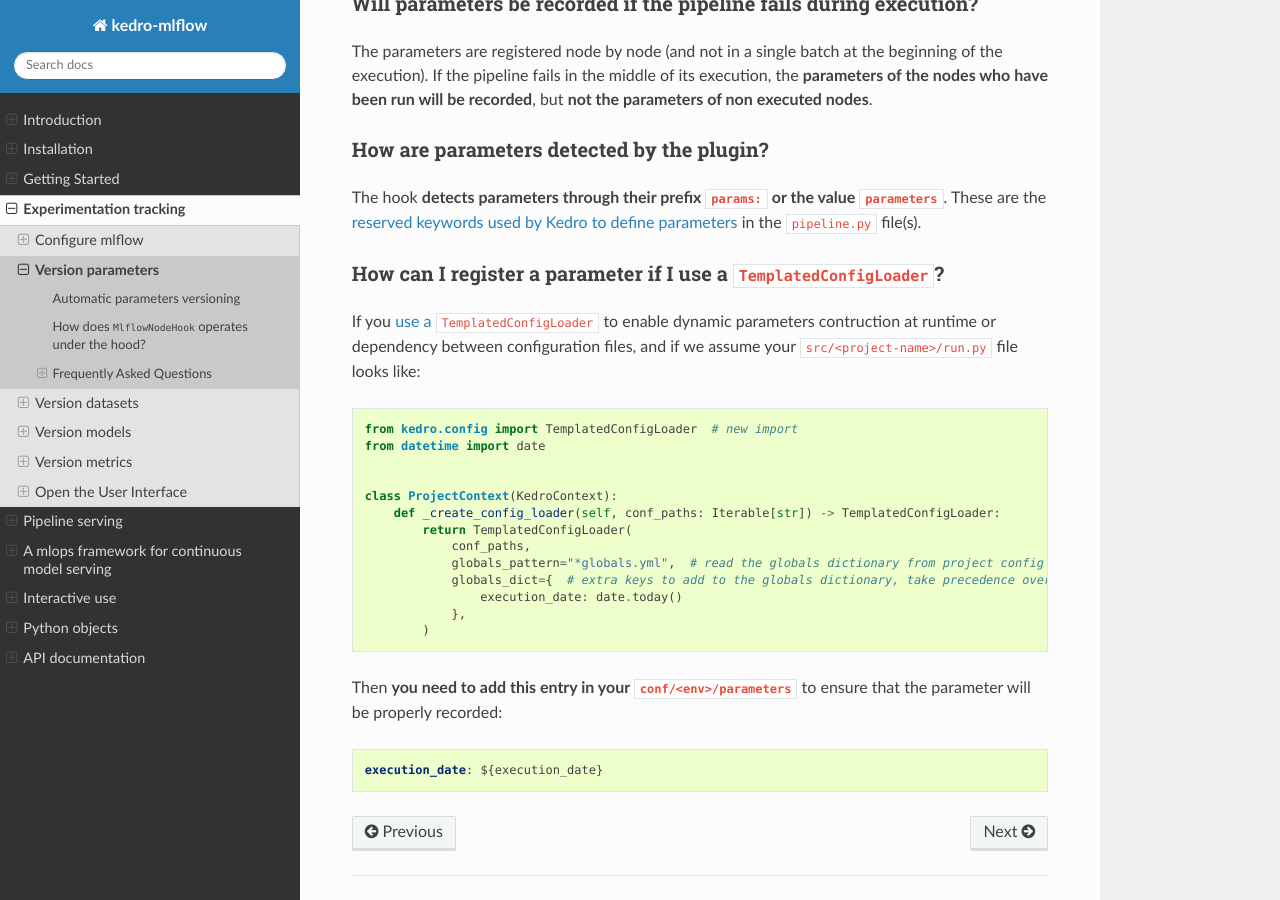
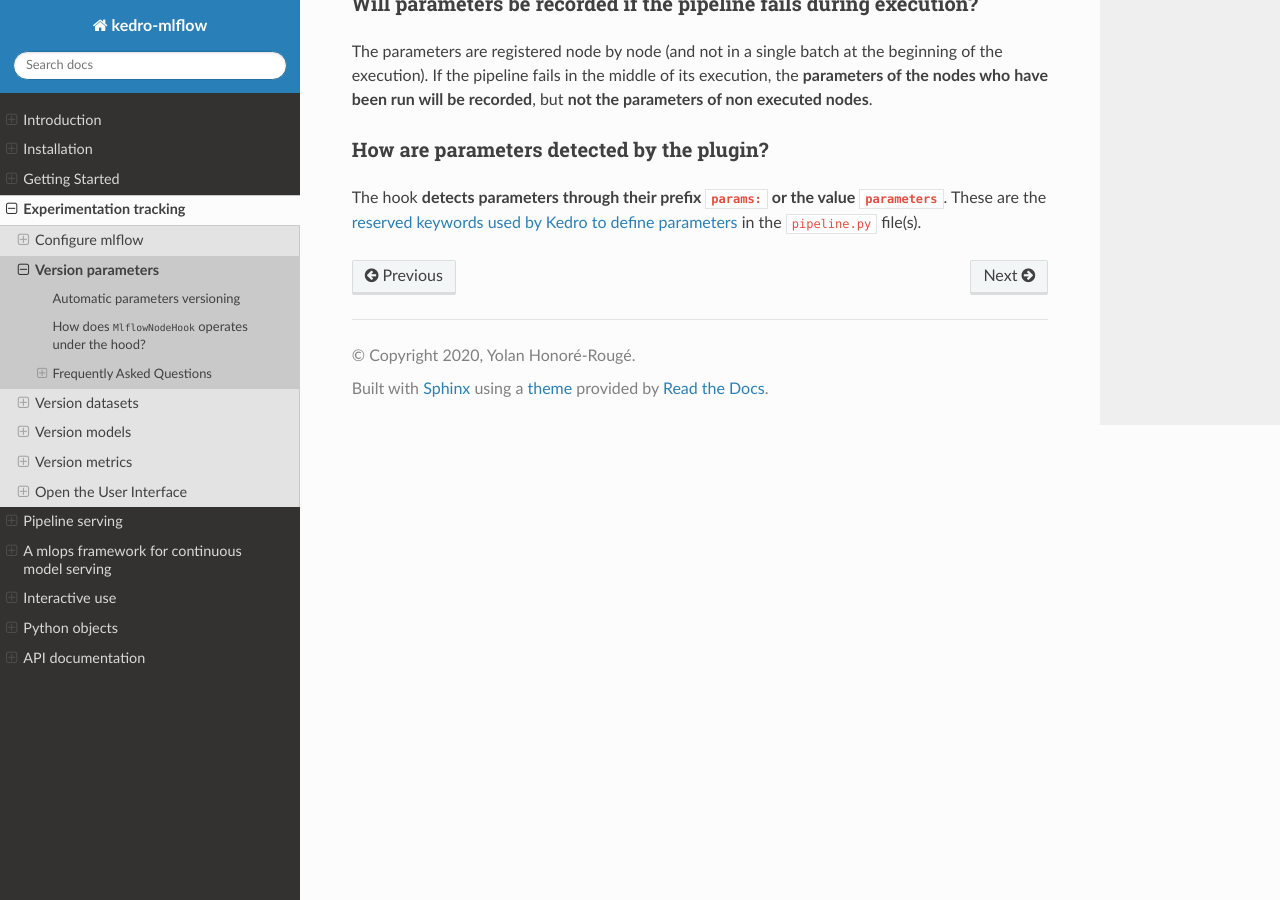
Before and after one commit to Galileo-Galilei/kedro-mlflow, a Sphinx documentation site: the page built from docs/source/04_experimentation_tracking/02_version_parameters.md, in a window 1280 px wide and 900 px high, scrolled down 1019 px. Built offline with Sphinx 7.4.7 and the Read the Docs theme 2.0.0, drawn with Linux system fonts in a browser that asks for light colours.

Commit message:
:recycle: Replace TemplatedConfigLoader by OmegaConfigLoader in tests and documentation

````diff
--- a/docs/source/04_experimentation_tracking/02_version_parameters.md
+++ b/docs/source/04_experimentation_tracking/02_version_parameters.md
@@ -23,29 +23,3 @@ The parameters are registered node by node (and not in a single batch at the beg
 ### How are parameters detected by the plugin?
 
 The hook **detects parameters through their prefix ``params:`` or the value ``parameters``**. These are the [reserved keywords used by Kedro to define parameters](https://kedro.readthedocs.io/en/stable/03_tutorial/04_create_pipelines.html?highlight=params%3A#working-with-multiple-pipelines) in the ``pipeline.py`` file(s).
-
-### How can I register a parameter if I use a ``TemplatedConfigLoader``?
-
-If you [use a ``TemplatedConfigLoader``](https://docs.kedro.org/en/stable/configuration/advanced_configuration.html#templatedconfigloader) to enable dynamic parameters contruction at runtime or dependency between configuration files, and if we assume your ``src/<project-name>/run.py`` file looks like:
-
-```python
-from kedro.config import TemplatedConfigLoader  # new import
-from datetime import date
-
-
-class ProjectContext(KedroContext):
-    def _create_config_loader(self, conf_paths: Iterable[str]) -> TemplatedConfigLoader:
-        return TemplatedConfigLoader(
-            conf_paths,
-            globals_pattern="*globals.yml",  # read the globals dictionary from project config
-            globals_dict={  # extra keys to add to the globals dictionary, take precedence over globals_pattern
-                execution_date: date.today()
-            },
-        )
-```
-
-Then **you need to add this entry in your ``conf/<env>/parameters``** to ensure that the parameter will be properly recorded:
-
-```yaml
-execution_date: ${execution_date}
-```
````
Also changed, not shown: CHANGELOG.md (+1 -1 lines), 2 other files.
